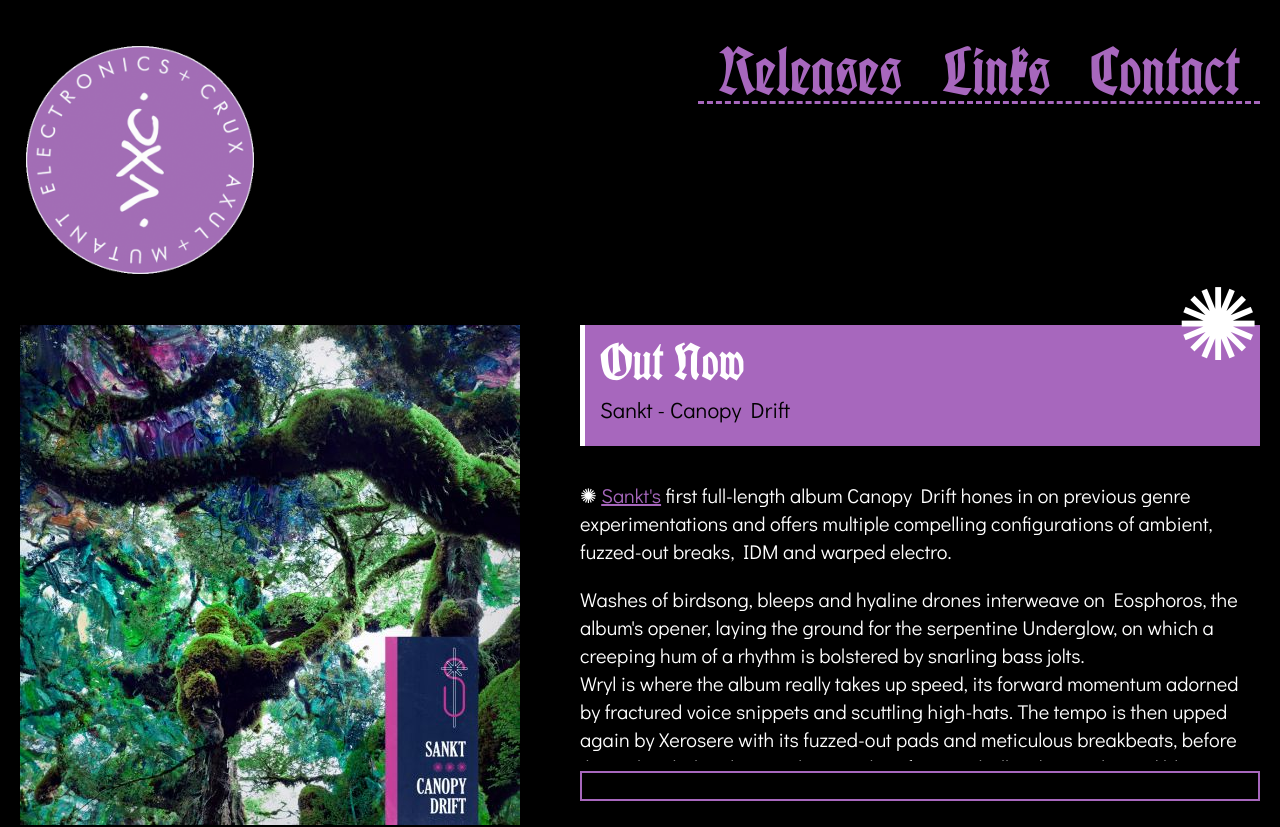
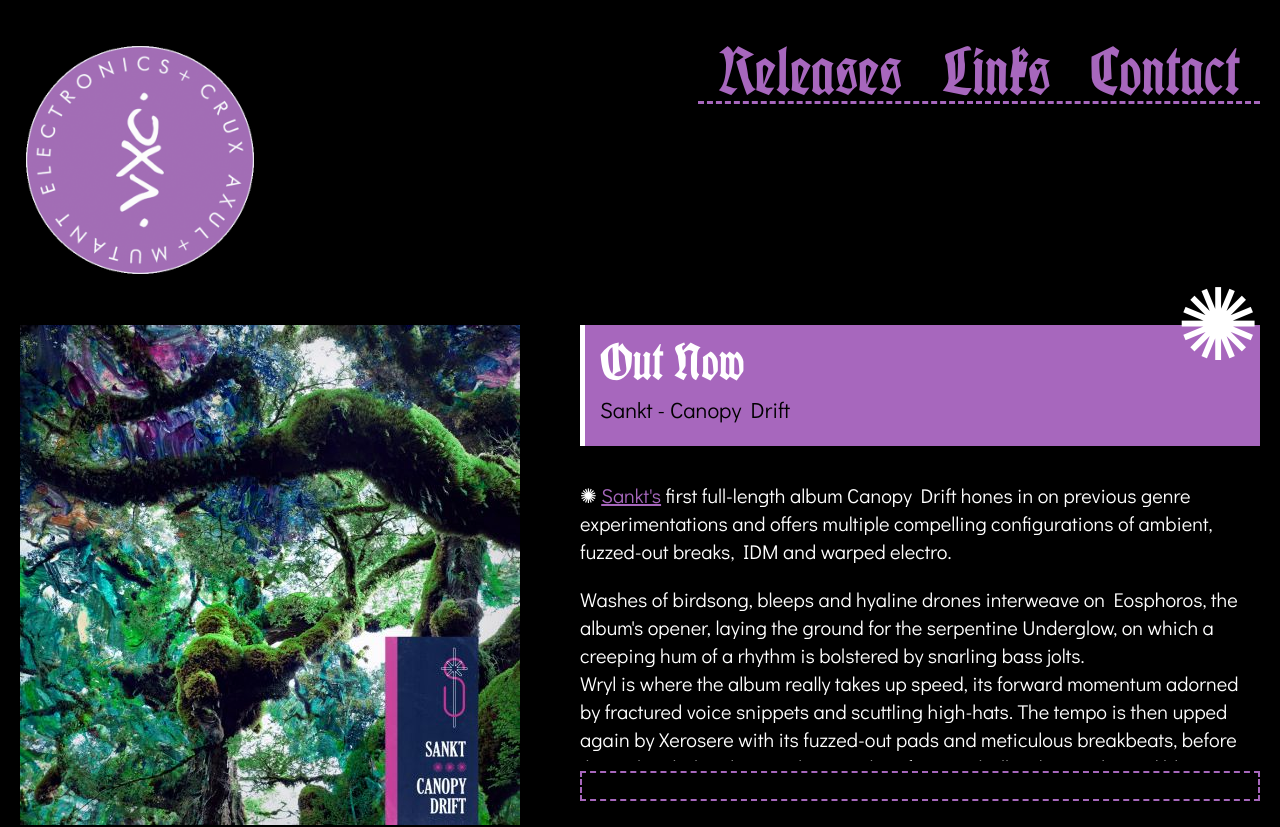
Before and after one commit to videothrone/crux-axul-vue, a Vue app: page / in a window 1280 px wide. Shown: the top 827 px of the page. Built offline with nearby package versions, Linux system fonts and the light colour scheme; some icons are missing.

Commit message:
💄 Adjust ExpandableText border

```diff
--- a/src/components/expandable-text/ExpandableText.scss
+++ b/src/components/expandable-text/ExpandableText.scss
@@ -30,7 +30,7 @@
 
   &__toggle {
     background: none;
-    border: 0.2rem solid var(--main-color);
+    border: 0.2rem dashed var(--main-color);
     color: var(--main-color);
     cursor: pointer;
     display: block;
```
